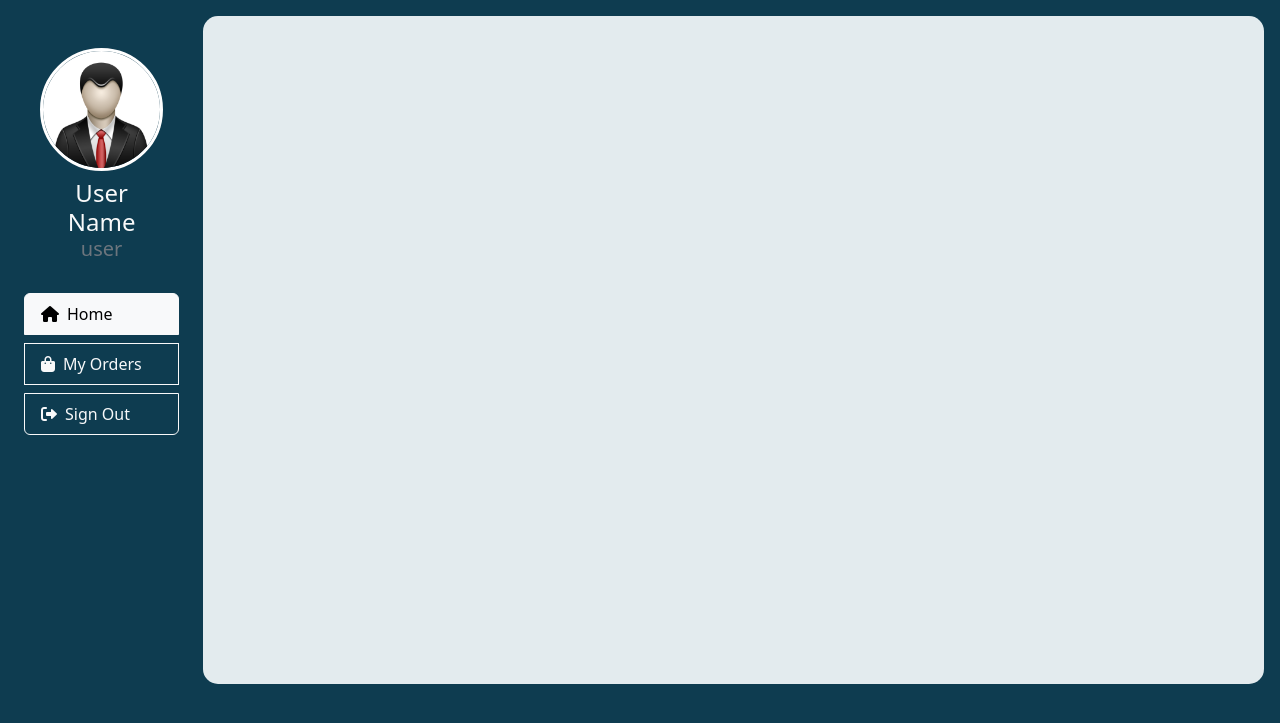
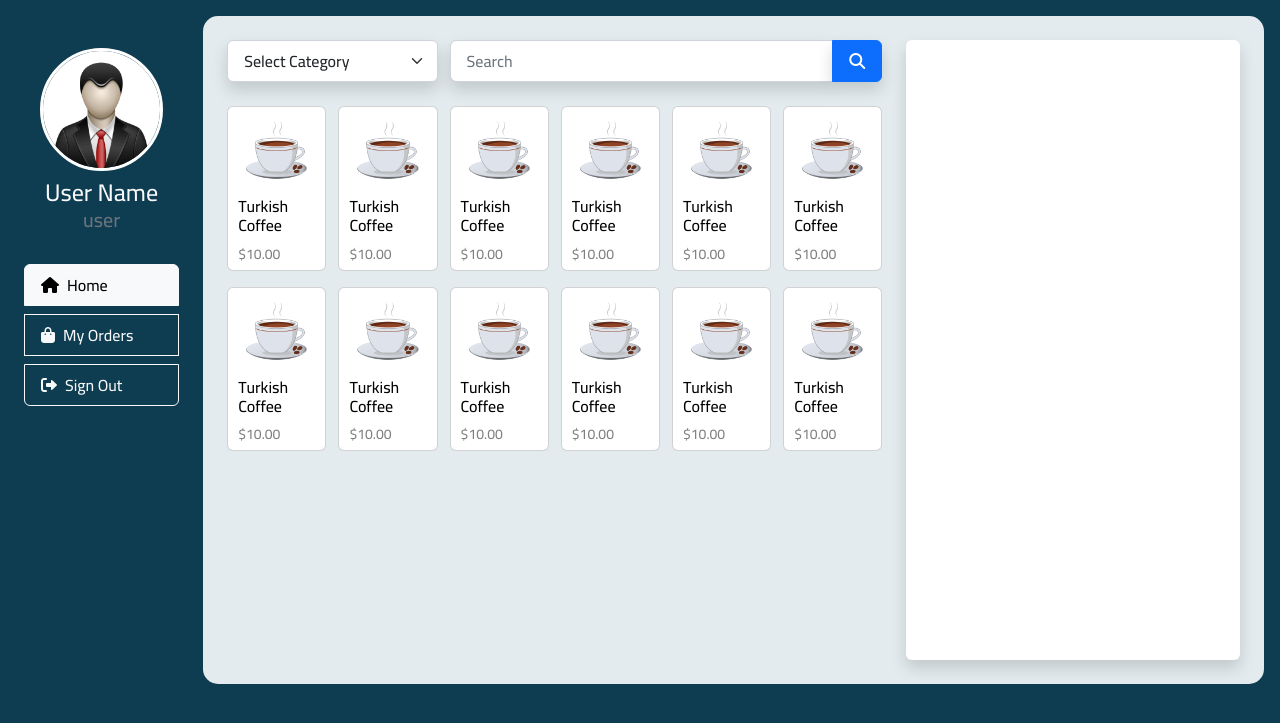
Before and after one commit to WalidMF/Coffee_Shop, a PHP site: page /User_Home.html in a window 1280 px wide. Shown: the top 723 px of the page. Run offline with PHP 8.4, Linux system fonts and the light colour scheme.

Commit message:
add front end code to user home page

```diff
--- a/Assets/Styles/style_main.css
+++ b/Assets/Styles/style_main.css
@@ -16,3 +16,11 @@ body{
 .user_info_style>img{
     border: 3px solid white;
 }
+
+@font-face{
+    font-family: NotoSerif;
+    src: url('../Fonts/Cairo-Medium.ttf');
+}
+body{
+    font-family: NotoSerif;
+}
--- /dev/null
+++ b/Assets/Styles/user_home_style.css
@@ -0,0 +1,27 @@
+
+@font-face{
+    font-family: NotoSerif;
+    src: url('../Fonts/Cairo-Medium.ttf');
+}
+body{
+    font-family: NotoSerif;
+}
+
+#search_input{
+    border-top-right-radius: 0px;
+    border-bottom-right-radius: 0px;
+}
+
+#product_price{
+    font-size: 14px;
+    color: gray;
+}
+
+::-webkit-scrollbar{
+    width: 1px;
+}
+
+#products_menu{
+    max-height: 550px;
+    overflow: auto;
+}
--- a/User_Home.html
+++ b/User_Home.html
@@ -16,6 +16,7 @@
         <link rel="shortcut icon" href="Assets/Images/icon.png" type="image/x-icon">
         <!-- Main Style CSS -->
         <link rel="stylesheet" href="Assets/Styles/style_main.css">
+        <link rel="stylesheet" href="Assets/Styles/user_home_style.css">
 
     </head>
 
@@ -36,13 +37,157 @@
                 </div>
             </div>
             <!-- Main Section -->
-            <div class="main_section_style m-0 p-3">
+            <div class="main_section_style m-0 p-4">
 
 
 
 
 
+                <div class="row h-100">
+                    <div class="col-8">
+                        <div class="row w-100 m-0">
+                            <div class="col-4 ps-0">
+                                <select class="form-select fs-6 shadow p-2 ps-3 mb-4 bg-body" aria-label="Default select example">
+                                    <option selected>Select Category</option>
+                                    <option value="1">One</option>
+                                    <option value="2">Two</option>
+                                    <option value="3">Three</option>
+                                </select>
+                            </div>
+                            <div class="col-8 ps-0">
+                                <div class="input-group w-100">
+                                    <input type="search" id="search_input" class="form-control fs-6 shadow p-2 ps-3 mb-4 bg-body" placeholder="Search" />
+                                    <button type="button" class="btn btn-primary fs-6 shadow p-2 mb-4"><i class="fas fa-search px-2"></i></button>
+                                </div>
+                            </div>
+                        </div>
 
+                        <div class="row p-0" id="products_menu">
+
+                            <div class="row w-100 m-0 mb-3">
+                                <div class="col-2 ps-0">
+                                    <button class="card h-100" onclick="addProductToBill()">
+                                        <img src="Assets/Images/Products/p1.png" class="card-img-top" alt="coffee">
+                                        <div class="card-body p-1 text-start">
+                                            <h6 class="card-title">Turkish Coffee</h6>
+                                            <p id="product_price" class="card-text">$10.00</p>
+                                        </div>
+                                    </button>
+                                </div>
+                                <div class="col-2 ps-0">
+                                    <button class="card h-100" onclick="addProductToBill()">
+                                        <img src="Assets/Images/Products/p1.png" class="card-img-top" alt="coffee">
+                                        <div class="card-body p-1 text-start">
+                                            <h6 class="card-title">Turkish Coffee</h6>
+                                            <p id="product_price" class="card-text">$10.00</p>
+                                        </div>
+                                    </button>
+                                </div>
+                                <div class="col-2 ps-0">
+                                    <button class="card h-100" onclick="addProductToBill()">
+                                        <img src="Assets/Images/Products/p1.png" class="card-img-top" alt="coffee">
+                                        <div class="card-body p-1 text-start">
+                                            <h6 class="card-title">Turkish Coffee</h6>
+                                            <p id="product_price" class="card-text">$10.00</p>
+                                        </div>
+                                    </button>
+                                </div>
+                                <div class="col-2 ps-0">
+                                    <button class="card h-100" onclick="addProductToBill()">
+                                        <img src="Assets/Images/Products/p1.png" class="card-img-top" alt="coffee">
+                                        <div class="card-body p-1 text-start">
+                                            <h6 class="card-title">Turkish Coffee</h6>
+                                            <p id="product_price" class="card-text">$10.00</p>
+                                        </div>
+                                    </button>
+                                </div>
+                                <div class="col-2 ps-0">
+                                    <button class="card h-100" onclick="addProductToBill()">
+                                        <img src="Assets/Images/Products/p1.png" class="card-img-top" alt="coffee">
+                                        <div class="card-body p-1 text-start">
+                                            <h6 class="card-title">Turkish Coffee</h6>
+                                            <p id="product_price" class="card-text">$10.00</p>
+                                        </div>
+                                    </button>
+                                </div>
+                                <div class="col-2 ps-0">
+                                    <button class="card h-100" onclick="addProductToBill()">
+                                        <img src="Assets/Images/Products/p1.png" class="card-img-top" alt="coffee">
+                                        <div class="card-body p-1 text-start">
+                                            <h6 class="card-title">Turkish Coffee</h6>
+                                            <p id="product_price" class="card-text">$10.00</p>
+                                        </div>
+                                    </button>
+                                </div>
+                            </div>
+                            <div class="row w-100 m-0 mb-3">
+                                <div class="col-2 ps-0">
+                                    <button class="card h-100" onclick="addProductToBill()">
+                                        <img src="Assets/Images/Products/p1.png" class="card-img-top" alt="coffee">
+                                        <div class="card-body p-1 text-start">
+                                            <h6 class="card-title">Turkish Coffee</h6>
+                                            <p id="product_price" class="card-text">$10.00</p>
+                                        </div>
+                                    </button>
+                                </div>
+                                <div class="col-2 ps-0">
+                                    <button class="card h-100" onclick="addProductToBill()">
+                                        <img src="Assets/Images/Products/p1.png" class="card-img-top" alt="coffee">
+                                        <div class="card-body p-1 text-start">
+                                            <h6 class="card-title">Turkish Coffee</h6>
+                                            <p id="product_price" class="card-text">$10.00</p>
+                                        </div>
+                                    </button>
+                                </div>
+                                <div class="col-2 ps-0">
+                                    <button class="card h-100" onclick="addProductToBill()">
+                                        <img src="Assets/Images/Products/p1.png" class="card-img-top" alt="coffee">
+                                        <div class="card-body p-1 text-start">
+                                            <h6 class="card-title">Turkish Coffee</h6>
+                                            <p id="product_price" class="card-text">$10.00</p>
+                                        </div>
+                                    </button>
+                                </div>
+                                <div class="col-2 ps-0">
+                                    <button class="card h-100" onclick="addProductToBill()">
+                                        <img src="Assets/Images/Products/p1.png" class="card-img-top" alt="coffee">
+                                        <div class="card-body p-1 text-start">
+                                            <h6 class="card-title">Turkish Coffee</h6>
+                                            <p id="product_price" class="card-text">$10.00</p>
+                                        </div>
+                                    </button>
+                                </div>
+                                <div class="col-2 ps-0">
+                                    <button class="card h-100" onclick="addProductToBill()">
+                                        <img src="Assets/Images/Products/p1.png" class="card-img-top" alt="coffee">
+                                        <div class="card-body p-1 text-start">
+                                            <h6 class="card-title">Turkish Coffee</h6>
+                                            <p id="product_price" class="card-text">$10.00</p>
+                                        </div>
+                                    </button>
+                                </div>
+                                <div class="col-2 ps-0">
+                                    <button class="card h-100" onclick="addProductToBill()">
+                                        <img src="Assets/Images/Products/p1.png" class="card-img-top" alt="coffee">
+                                        <div class="card-body p-1 text-start">
+                                            <h6 class="card-title">Turkish Coffee</h6>
+                                            <p id="product_price" class="card-text">$10.00</p>
+                                        </div>
+                                    </button>
+                                </div>
+                            </div>
+
+
+                        </div>
+
+
+                    </div>
+                    <div class="col-4 ps-0">
+                        <div class="w-100 h-100 shadow p-3 mb-5 bg-body rounded " >
+
+                        </div>
+                    </div>
+                </div>
 
 
 
@@ -57,6 +202,14 @@
         <!-- Bootstrap JS -->
         <script src="https://cdn.jsdelivr.net/npm/bootstrap@5.2.3/dist/js/bootstrap.bundle.min.js"></script>
 
+        <script>
+
+            function addProductToBill(){
+                console.log('add')
+            }
+
+        </script>
+
     </body>
 
 </html>
```
Also changed, not shown: Assets/Fonts/Cairo-Black.ttf (added), Assets/Fonts/Cairo-Bold.ttf (added), Assets/Fonts/Cairo-ExtraBold.ttf (added), Assets/Fonts/Cairo-ExtraLight.ttf (added), Assets/Fonts/Cairo-Light.ttf (added), Assets/Fonts/Cairo-Medium.ttf (added), Assets/Fonts/Cairo-Regular.ttf (added), Assets/Fonts/Cairo-SemiBold.ttf (added), Assets/Images/Products/p1.png (added).
